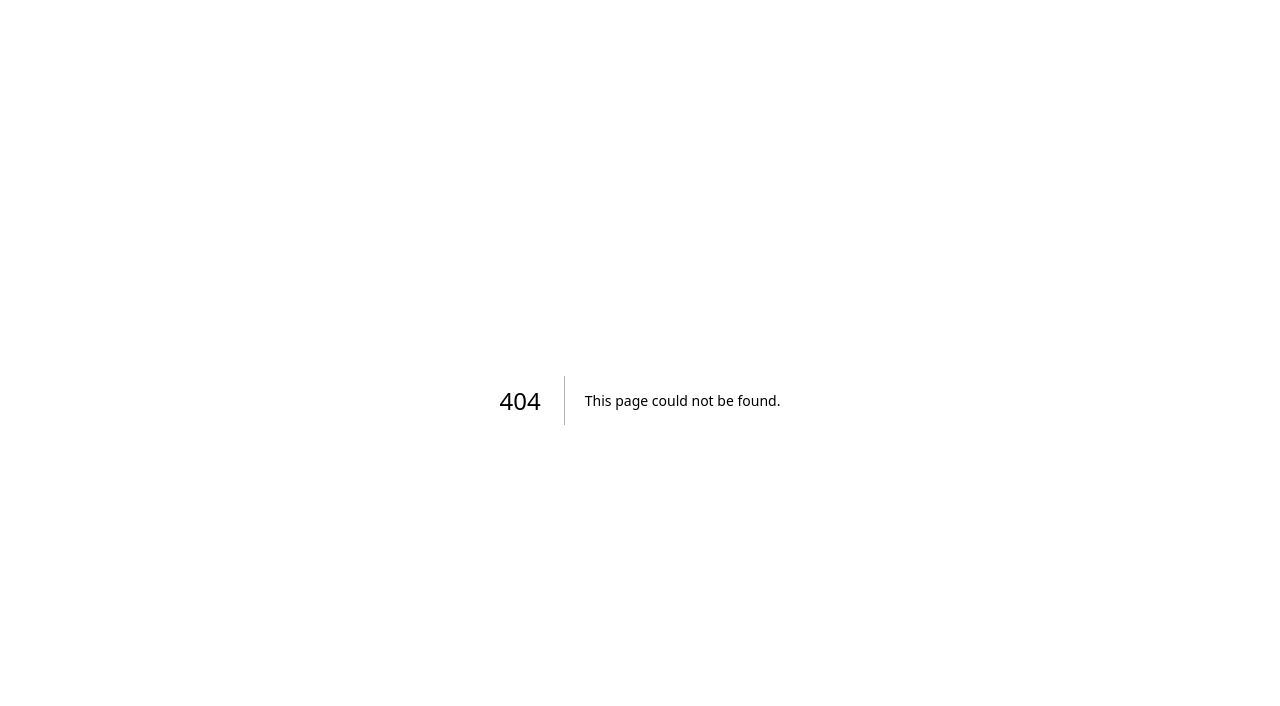
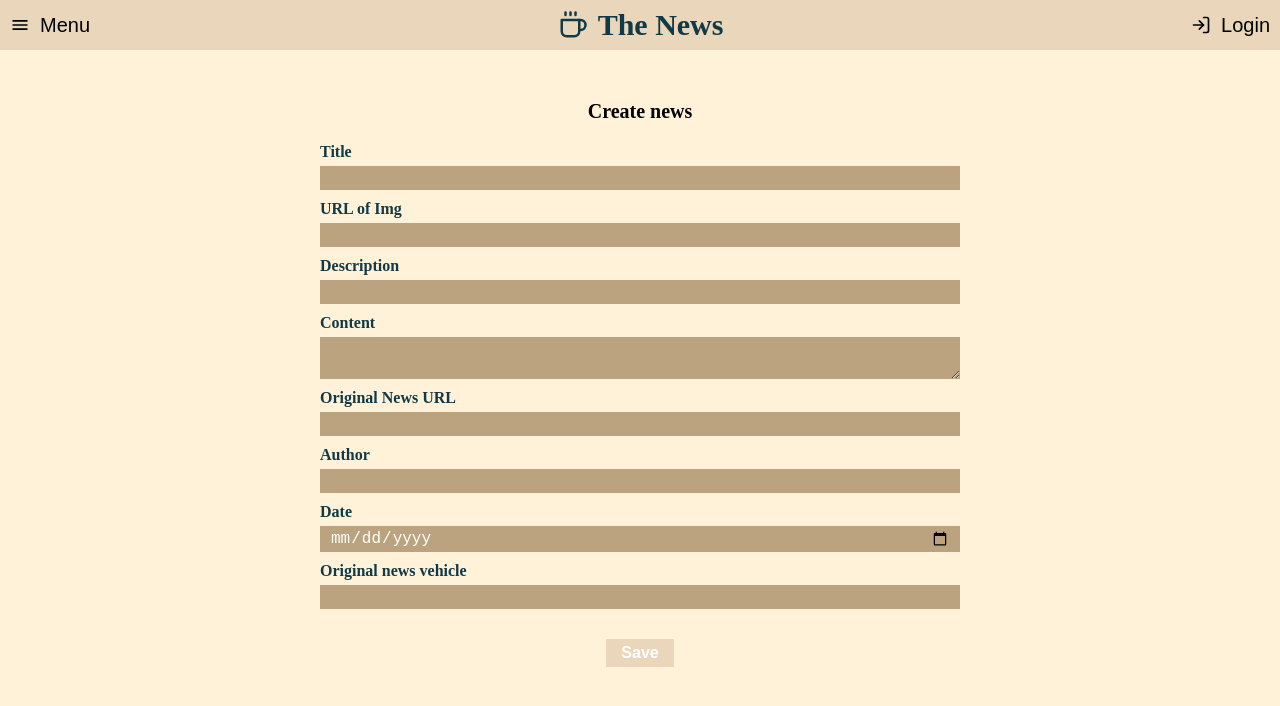
Before and after one commit to xtirian/TheNews-Front, a Next.js app: page /page/admin/news/create in a window 1280 px wide. Before the commit this address had no page. Shown: the top 706 px of the page. Built offline with nearby package versions, Linux system fonts and the light colour scheme.

Commit message:
feat: create page to add new news

```diff
--- /dev/null
+++ b/src/app/page/(application)/admin/news/create/page.tsx
@@ -0,0 +1,18 @@
+import React from 'react'
+
+import CadastroNoticiaForm from '@/Components/CadastroNoticiaForm'
+import Menu from '@/Components/Menu'
+
+import './style.scss'
+
+const NewsCreate = () => {
+  return (
+    <div className='createNewsPage_Container'>
+      <Menu />
+      <h1 >Create news</h1>
+      <CadastroNoticiaForm/>
+    </div>
+  )
+}
+
+export default NewsCreate
--- /dev/null
+++ b/src/app/page/(application)/admin/news/create/style.scss
@@ -0,0 +1,10 @@
+.createNewsPage_Container{
+
+  margin: 0 auto;
+
+  h1{
+    text-align: center;
+    margin-top: 5rem;
+    margin-bottom: 2rem;
+  }
+}
```
Also changed, not shown: src/app/home/style.scss (line endings or trailing spaces).
